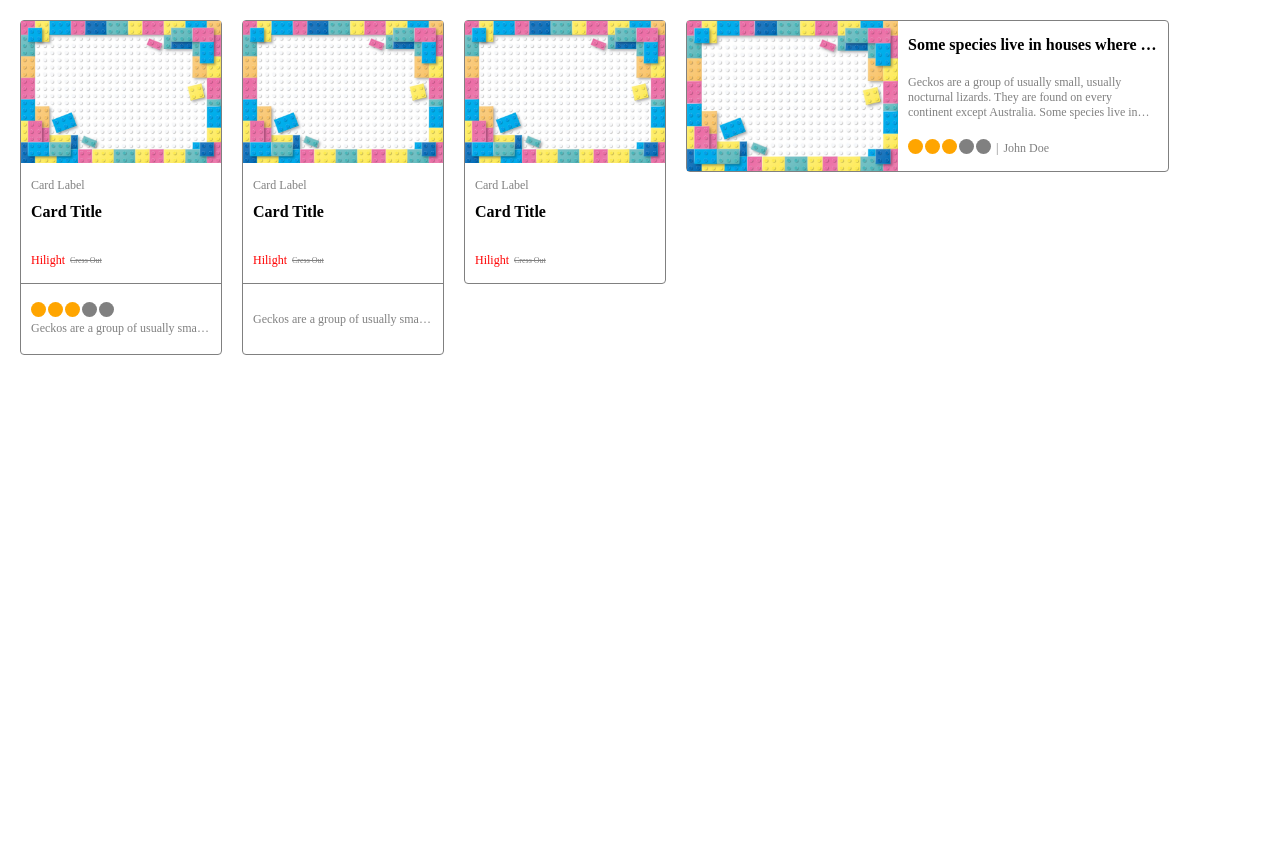
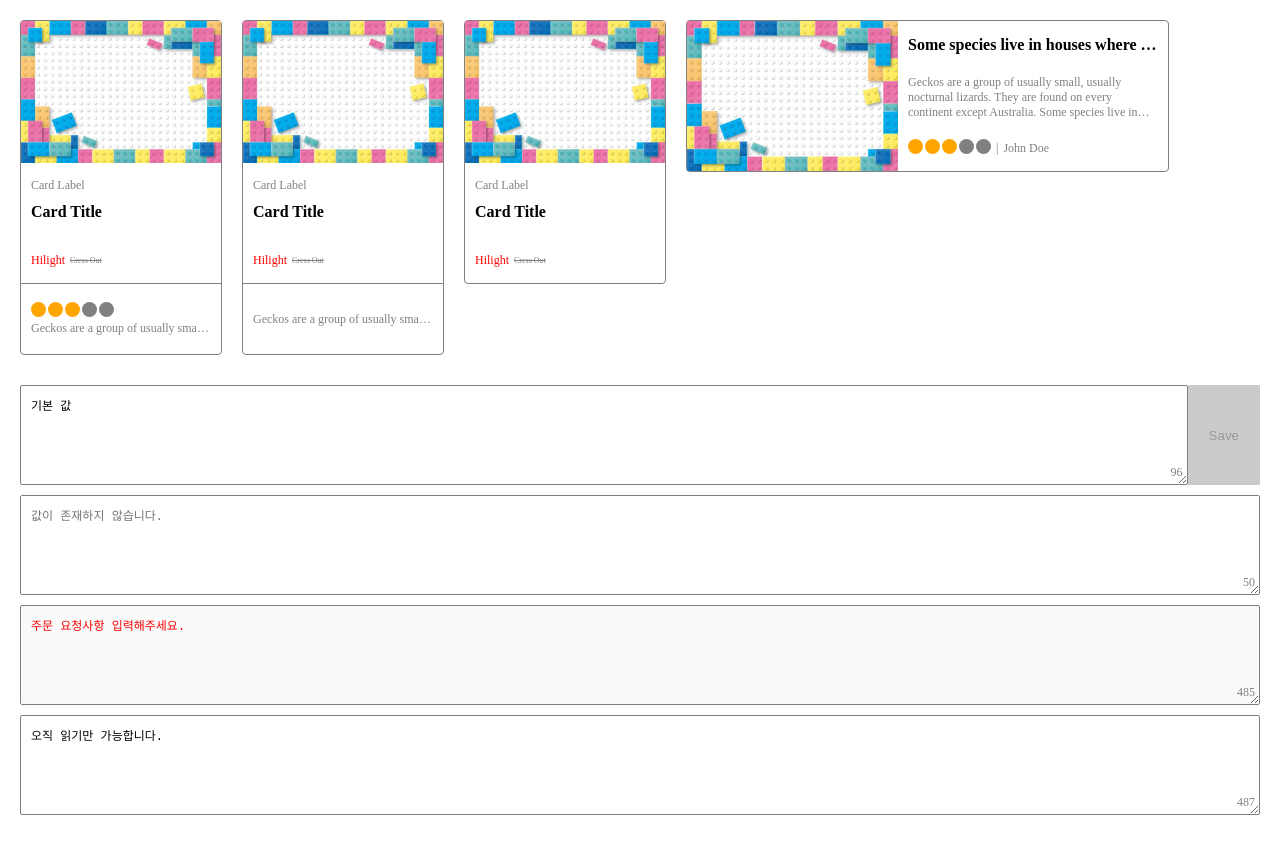
Before and after one commit to oyg0420/oyg0420-homework, a React (Create React App) app: page / in a window 1280 px wide. Before the commit the page ends 800 px from the top, so only its background shows below. Built offline with nearby package versions, Linux system fonts and the light colour scheme.

Commit message:
feat(InputForm): InputForm 컴포넌트 생성
1) InputForm 컴포넌트 생성
2) useForm hook 생성

```diff
--- a/src/App.tsx
+++ b/src/App.tsx
@@ -1,16 +1,19 @@
-import Cards from 'components/pages/Cards';
+import React from 'react';
+import CardPage from 'components/pages/CardPage';
+import InputFormPage from 'components/pages/InputFormPage';
 import styled from 'styled-components';
 
 const AppContainer = styled.div`
   padding: 10px;
 `;
 
-function App() {
+const App: React.FC = () => {
   return (
     <AppContainer>
-      <Cards />
+      <CardPage />
+      <InputFormPage />
     </AppContainer>
   );
-}
+};
 
 export default App;
--- /dev/null
+++ b/src/components/modules/InputForm/Button.tsx
@@ -0,0 +1,19 @@
+import styled from 'styled-components';
+
+const Button = styled.button`
+  border: 1px solid gray;
+  background-color: #fff;
+  color: skyblue;
+  cursor: pointer;
+  padding: 0 20px;
+
+  :disabled {
+    border: 1px solid gray;
+    background-color: gray;
+    color: black;
+    cursor: not-allowed;
+    opacity: 0.4;
+  }
+`;
+
+export default Button;
--- a/src/components/modules/InputForm/TextareaController.tsx
+++ b/src/components/modules/InputForm/TextareaController.tsx
@@ -1,10 +1,83 @@
-import React from 'react';
+import React, { TextareaHTMLAttributes, useMemo } from 'react';
 import styled from 'styled-components';
 
-const TextareaControllerContainer = styled.div``;
+const TextareaControllerContainer = styled.div`
+  position: relative;
+  display: flex;
+  flex: 1;
+  min-height: 100px;
+`;
 
-const TextareaController: React.FC = ({ children }) => {
-  return <TextareaControllerContainer>{children}</TextareaControllerContainer>;
+const StyledTextarea = styled.textarea`
+  display: flex;
+  flex: 1;
+  padding: 10px 20px 10px 10px;
+  font-size: 12px;
+  border: 1px solid gray;
+  border-radius: 2px;
+
+  :focus {
+    outline: none !important;
+    border: 1px solid skyblue;
+  }
+
+  :read-only {
+    cursor: default;
+    border: 1px solid gray;
+  }
+
+  :disabled {
+    cursor: not-allowed;
+    color: red;
+  }
+`;
+
+const Count = styled.span`
+  position: absolute;
+  bottom: 5px;
+  right: 5px;
+  color: gray;
+  font-size: 12px;
+`;
+
+type TextareaControllerProps = TextareaHTMLAttributes<any> & {
+  option?: {
+    rules: {
+      maxLength?: number;
+    };
+  };
 };
 
-export default TextareaController;
+const TextareaController: React.FC<TextareaControllerProps> = ({
+  className,
+  placeholder,
+  value,
+  option,
+  disabled,
+  readOnly,
+  onChange,
+}) => {
+  const count = useMemo(() => {
+    const nextValue = value ? value.toString() : '';
+    const maxLength = option?.rules.maxLength || Infinity;
+    if (maxLength && nextValue.length) {
+      return maxLength - nextValue.length;
+    }
+    return maxLength;
+  }, [value, option?.rules.maxLength]);
+
+  return (
+    <TextareaControllerContainer className={className}>
+      <StyledTextarea
+        placeholder={placeholder}
+        value={value}
+        onChange={onChange}
+        disabled={disabled}
+        readOnly={readOnly}
+      />
+      <Count>{count}</Count>
+    </TextareaControllerContainer>
+  );
+};
+
+export default styled(TextareaController)``;
--- /dev/null
+++ b/src/components/modules/InputForm/hook/useForm.ts
@@ -0,0 +1,57 @@
+import { ChangeEvent, useCallback, useState } from 'react';
+
+type FormValues<T> = {
+  [Key in keyof T]: string;
+};
+
+type Option = {
+  rules: {
+    maxLength?: number;
+  };
+};
+
+type FormStates<T> = {
+  defaultValues: {
+    [Key in keyof T]: string;
+  };
+  isDirty: boolean;
+};
+
+export const useForm = <T>(values: FormValues<T>) => {
+  const [formState, setFormstate] = useState<FormStates<T>>({
+    isDirty: false,
+    defaultValues: values,
+  });
+  const [formValues, setFormValues] = useState<FormValues<T>>(values);
+
+  const handleValueChange = useCallback(
+    (nextValue: string, name: Partial<keyof T>, option?: Option) => {
+      const nextFormValues = { ...formValues };
+      const maxLength = option?.rules.maxLength || Infinity;
+      nextFormValues[name] = nextValue;
+
+      if (maxLength >= nextFormValues[name].length) {
+        setFormValues(nextFormValues);
+        if (nextValue !== formState.defaultValues[name]) {
+          setFormstate({ ...formState, isDirty: true });
+        } else {
+          setFormstate({ ...formState, isDirty: false });
+        }
+      }
+    },
+    [formValues, formState]
+  );
+
+  const register = (name: Partial<keyof T>, option?: Option) => {
+    return {
+      value: formValues[name],
+      option,
+      onChange: (e: ChangeEvent<HTMLTextAreaElement>) => handleValueChange(e.target.value, name, option),
+    };
+  };
+
+  return {
+    register,
+    formState,
+  };
+};
--- a/src/components/modules/InputForm/index.tsx
+++ b/src/components/modules/InputForm/index.tsx
@@ -1,10 +1,19 @@
 import React from 'react';
 import styled from 'styled-components';
+import TextareaController from './TextareaController';
 
-const StyledInputForm = styled.form``;
+const InputFormContainer = styled.form`
+  display: flex;
+  flex-direction: column;
+  margin: 10px 0;
+
+  ${TextareaController} + ${TextareaController} {
+    margin-top: 10px;
+  }
+`;
 
 const InputForm: React.FC = ({ children }) => {
-  return <StyledInputForm>{children}</StyledInputForm>;
+  return <InputFormContainer>{children}</InputFormContainer>;
 };
 
 export default InputForm;
--- a/src/components/pages/Cards.tsx
+++ b/src/components/pages/CardPage.tsx
@@ -2,13 +2,13 @@ import React from 'react';
 import styled from 'styled-components';
 import Card from '../modules/Card';
 
-const CardsContainer = styled.div`
+const CardPageContainer = styled.div`
   display: flex;
 `;
 
-const Cards: React.FC = () => {
+const CardPage: React.FC = () => {
   return (
-    <CardsContainer>
+    <CardPageContainer>
       <Card>
         <Card.ImageCap />
         <Card.Body>
@@ -26,8 +26,8 @@ const Cards: React.FC = () => {
         <Card.Footer>
           <Card.Star totalScore={5} currentScore={3} />
           <Card.Text>
-            Geckos are a group of usually small, usually nocturnal lizards. They
-            are found on every continent except Australia.
+            Geckos are a group of usually small, usually nocturnal lizards. They are found on every continent except
+            Australia.
           </Card.Text>
         </Card.Footer>
       </Card>
@@ -48,8 +48,8 @@ const Cards: React.FC = () => {
         </Card.Body>
         <Card.Footer>
           <Card.Text>
-            Geckos are a group of usually small, usually nocturnal lizards. They
-            are found on every continent except Australia.
+            Geckos are a group of usually small, usually nocturnal lizards. They are found on every continent except
+            Australia.
           </Card.Text>
         </Card.Footer>
       </Card>
@@ -74,13 +74,11 @@ const Cards: React.FC = () => {
         <Card.ImageCap />
         <Card.Body>
           <Card.Title.H4>
-            Some species live in houses where they hunt insects attracted by
-            artificial light.
+            Some species live in houses where they hunt insects attracted by artificial light.
           </Card.Title.H4>
           <Card.Text maxLines={3}>
-            Geckos are a group of usually small, usually nocturnal lizards. They
-            are found on every continent except Australia. Some species live in
-            houses where they hunt insects attracted by artificial light.
+            Geckos are a group of usually small, usually nocturnal lizards. They are found on every continent except
+            Australia. Some species live in houses where they hunt insects attracted by artificial light.
           </Card.Text>
           <Card.LabelGroup>
             <Card.Star totalScore={5} currentScore={3} />
@@ -89,8 +87,8 @@ const Cards: React.FC = () => {
           </Card.LabelGroup>
         </Card.Body>
       </Card>
-    </CardsContainer>
+    </CardPageContainer>
   );
 };
 
-export default Cards;
+export default CardPage;
--- /dev/null
+++ b/src/components/pages/InputFormPage.tsx
@@ -0,0 +1,83 @@
+import InputForm from 'components/modules/InputForm';
+import Button from 'components/modules/InputForm/Button';
+import TextareaController from 'components/modules/InputForm/TextareaController';
+import { useForm } from 'components/modules/InputForm/hook/useForm';
+import styled from 'styled-components';
+
+const InputFormPageContainer = styled.div`
+  padding: 10px;
+`;
+
+const FlexBox = styled.div`
+  display: flex;
+  flex: 1;
+`;
+
+type FormType = {
+  defaultMode: string;
+};
+
+type VariatyFormType = {
+  placeholderMode: string;
+  disabledMode: string;
+  readonlyMode: string;
+};
+
+const InputFormPage: React.FC = () => {
+  const { register, formState } = useForm<FormType>({
+    defaultMode: '기본 값',
+  });
+
+  const { register: registerVariaty } = useForm<VariatyFormType>({
+    placeholderMode: '',
+    disabledMode: '주문 요청사항 입력해주세요.',
+    readonlyMode: '오직 읽기만 가능합니다.',
+  });
+
+  return (
+    <InputFormPageContainer>
+      <InputForm>
+        <FlexBox>
+          <TextareaController
+            {...register('defaultMode', {
+              rules: {
+                maxLength: 100,
+              },
+            })}
+          />
+          <Button type="submit" disabled={!formState.isDirty}>
+            Save
+          </Button>
+        </FlexBox>
+      </InputForm>
+      <InputForm>
+        <TextareaController
+          placeholder="값이 존재하지 않습니다."
+          {...registerVariaty('placeholderMode', {
+            rules: {
+              maxLength: 50,
+            },
+          })}
+        />
+        <TextareaController
+          {...registerVariaty('disabledMode', {
+            rules: {
+              maxLength: 500,
+            },
+          })}
+          disabled
+        />
+        <TextareaController
+          {...registerVariaty('readonlyMode', {
+            rules: {
+              maxLength: 500,
+            },
+          })}
+          readOnly
+        />
+      </InputForm>
+    </InputFormPageContainer>
+  );
+};
+
+export default InputFormPage;
```
Also changed, not shown: src/components/modules/InputForm/Textarea.tsx (deleted, +0 -16 lines).
